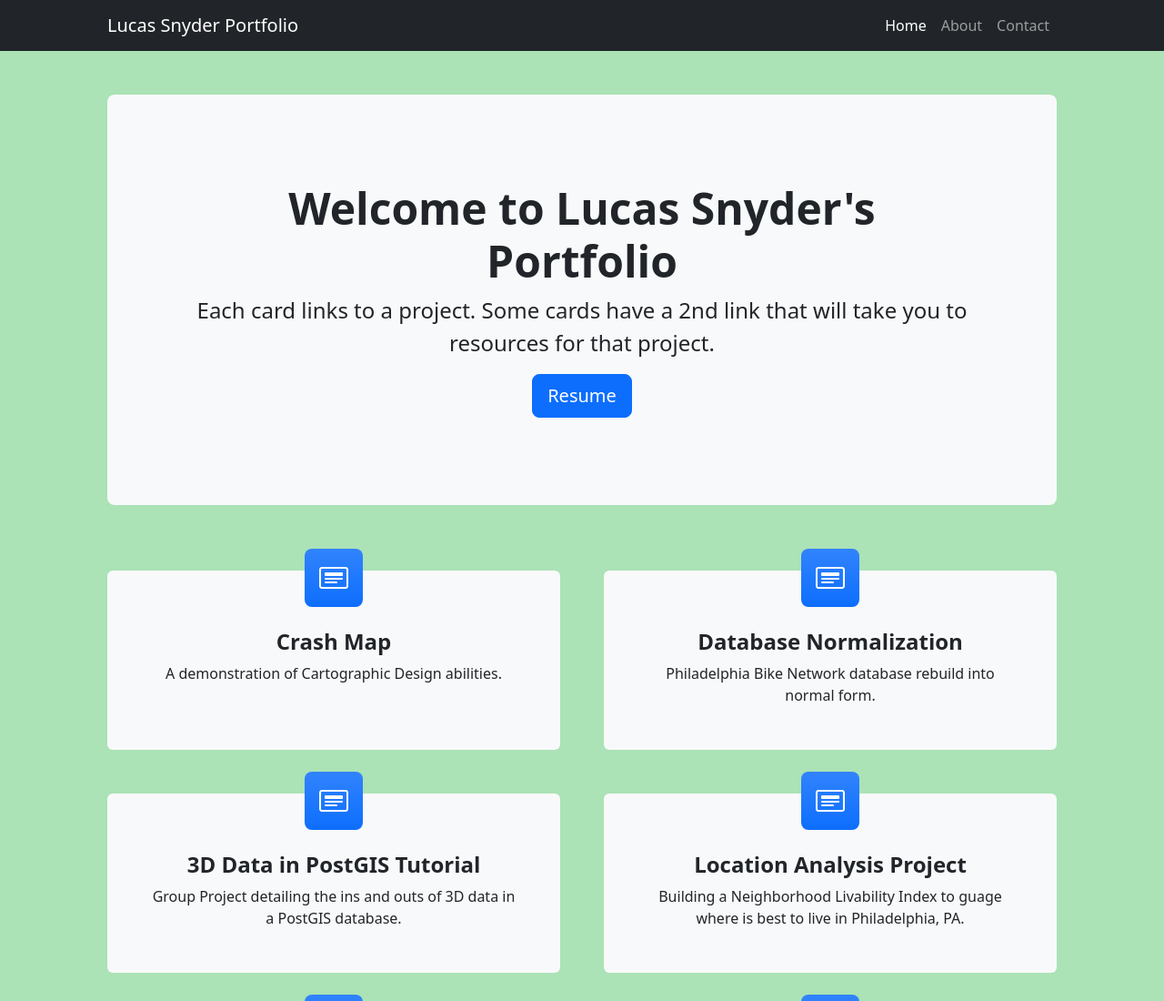
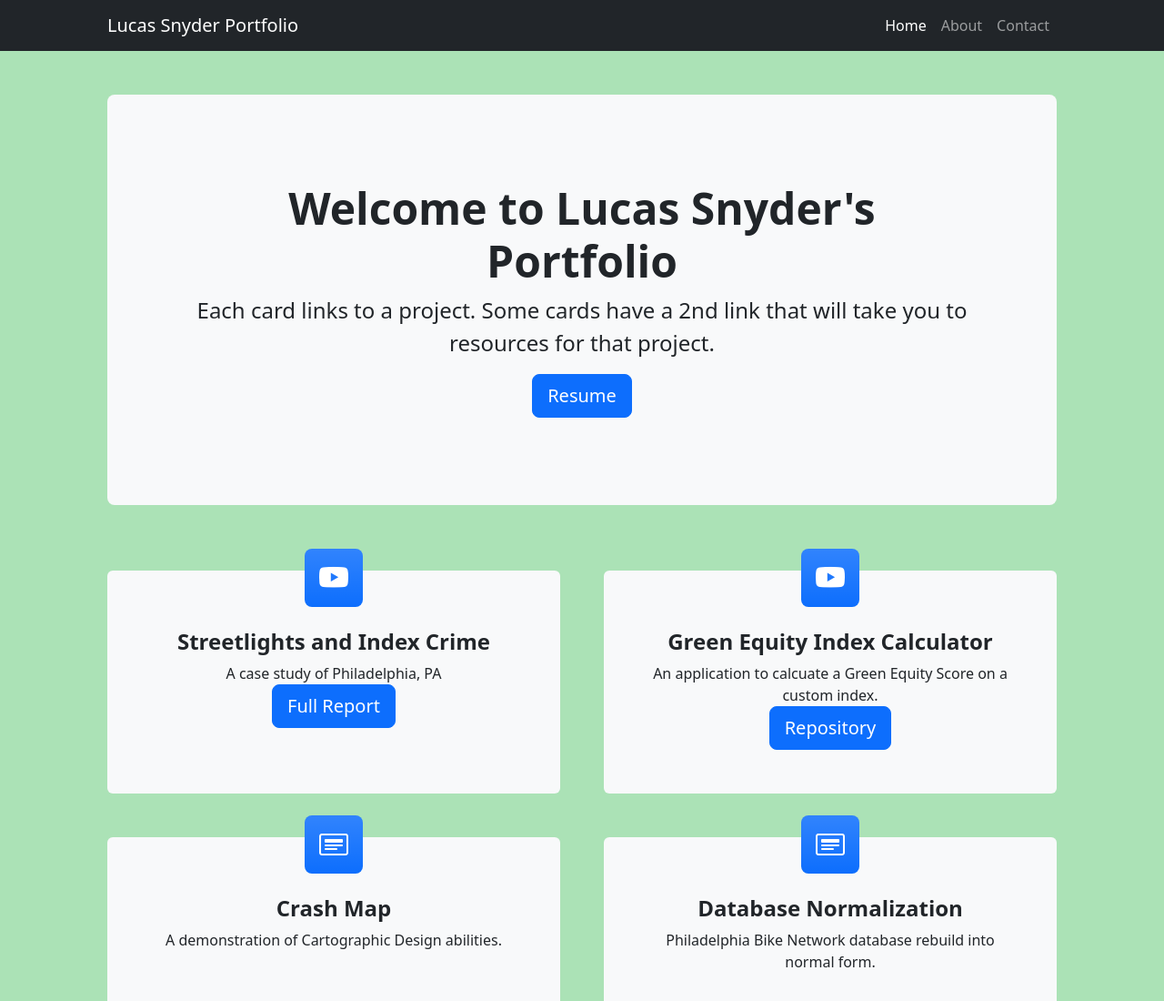
Before and after one commit to LSnyder220/LSnyder220.github.io, a plain HTML site: page index.html in a window 1280 px wide. Shown: the top 1100 px of the page at 91% size. Drawn offline with nearby package versions, Linux system fonts and the light colour scheme.

Commit message:
added capstone, app

```diff
--- a/index.html
+++ b/index.html
@@ -51,6 +51,30 @@
                 <!-- Page Features-->
                 <div class="row gx-lg-5">
 
+                    <div class="col-lg-6 col-xxl-4 mb-5">
+                        <div class="card bg-light border-0 h-100">
+                            <div class="card-body text-center p-4 p-lg-5 pt-0 pt-lg-0">
+                                <a href="https://drive.google.com/file/d/1vFUZgojrBoaIuva8b6Xb2MGQhMvVAd3T/view?usp=sharing" target="_blank" rel="noopener">
+                                <div class="feature bg-primary bg-gradient text-white rounded-3 mb-4 mt-n4"><i class="bi bi-youtube"></i></div>
+                                </a>
+                                <h2 class="fs-4 fw-bold">Streetlights and Index Crime</h2>
+                                <p class="mb-0">A case study of Philadelphia, PA<br> </p>
+                                <a class="btn btn-primary btn-lg" href="https://drive.google.com/file/d/1vFUZgojrBoaIuva8b6Xb2MGQhMvVAd3T/view?usp=sharing" target="_blank" rel="noopener">Full Report</a>
+                            </div>
+                        </div>
+                    </div>
+                    <div class="col-lg-6 col-xxl-4 mb-5">
+                        <div class="card bg-light border-0 h-100">
+                            <div class="card-body text-center p-4 p-lg-5 pt-0 pt-lg-0">
+                                <a href="https://github.com/tug37130/green-equity-calculator" target="_blank" rel="noopener">
+                                <div class="feature bg-primary bg-gradient text-white rounded-3 mb-4 mt-n4"><i class="bi bi-youtube"></i></div>
+                                </a>
+                                <h2 class="fs-4 fw-bold">Green Equity Index Calculator</h2>
+                                <p class="mb-0">An application to calcuate a Green Equity Score on a custom index.<br> </p>
+                                <a class="btn btn-primary btn-lg" href="https://github.com/tug37130/green-equity-calculator" target="_blank" rel="noopener">Repository</a>
+                            </div>
+                        </div>
+                    </div>
                     <div class="col-lg-6 col-xxl-4 mb-5">
                         <div class="card bg-light border-0 h-100">
                             <div class="card-body text-center p-4 p-lg-5 pt-0 pt-lg-0">
```
